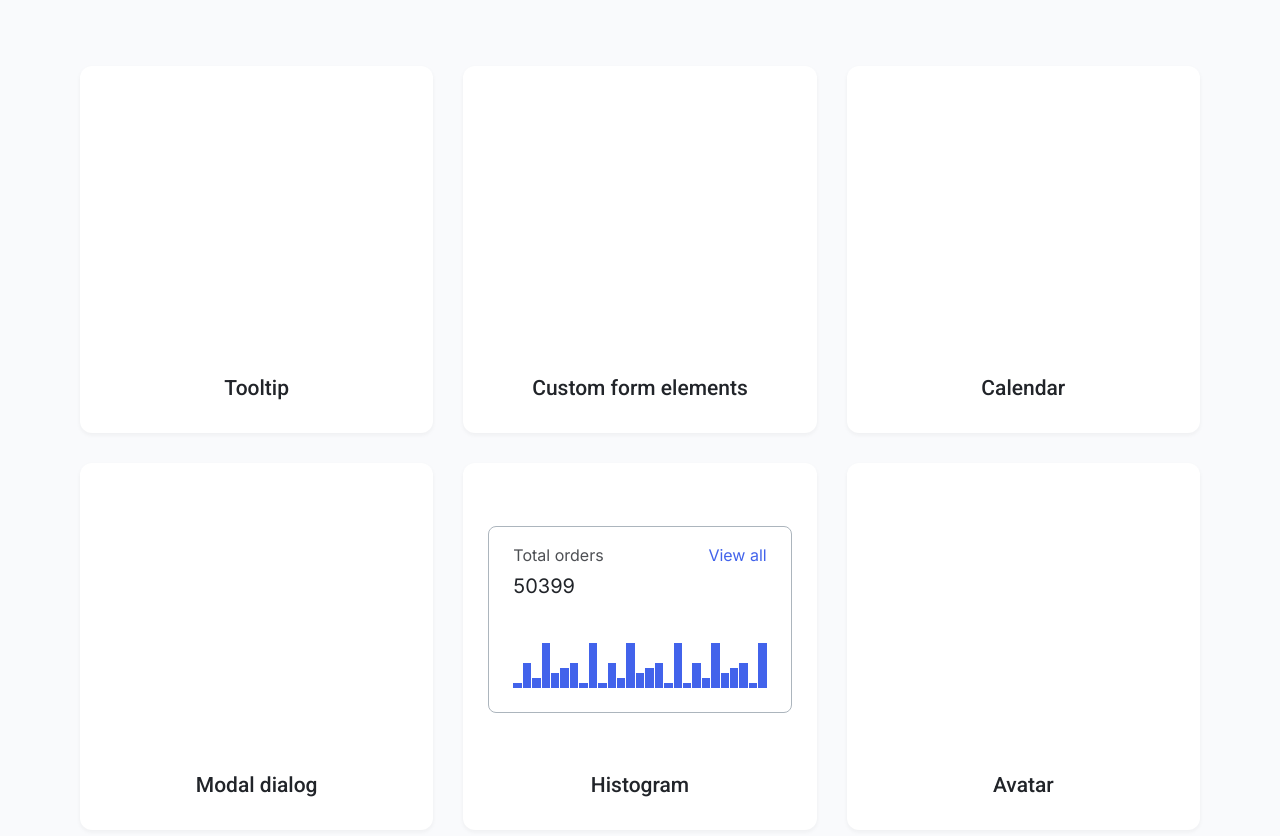
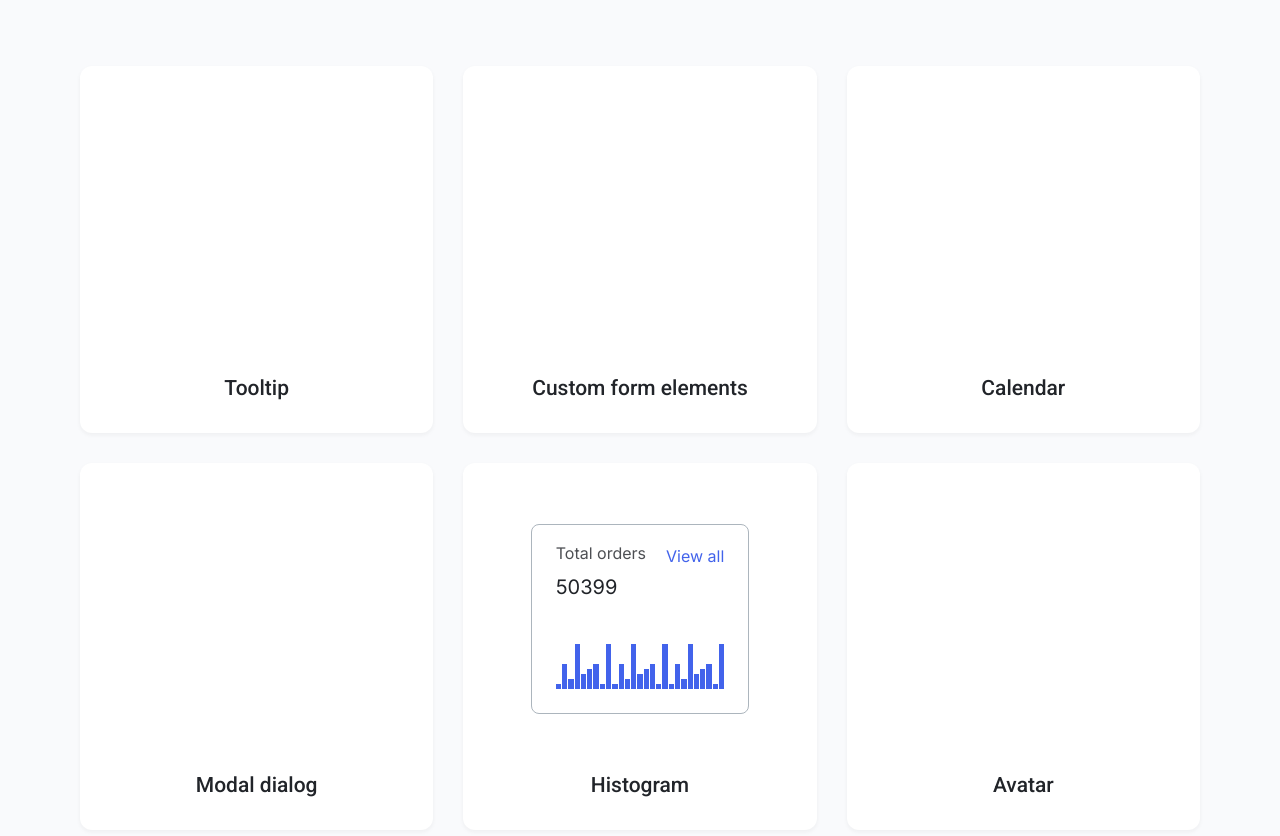
Before and after one commit to js-tasks-ru/htmlcss-20240614_waira, a website: page pages/home/index.html in a window 1280 px wide. Shown: the part 240-1076 px from the top of the page. Drawn offline with Linux system fonts and the light colour scheme.

Commit message:
[histogram] fix paddings

```diff
--- a/04-lection2/01-histogram/histogram.css
+++ b/04-lection2/01-histogram/histogram.css
@@ -1,5 +1,4 @@
 .histogram {
-  width: 100%;
   box-sizing: border-box;
   padding: 16px 24px 24px;
   border: 1px solid #acb5bd;
@@ -14,11 +13,11 @@
   flex-flow: row nowrap;
   align-items: flex-end;
   justify-content: stretch;
+  gap: 1px;
 }
 
 .histogram__bar {
   flex: 1 0 auto;
-  margin-right: 1px;
   background: #4263eb;
 }
 
@@ -42,6 +41,7 @@
 
 .histogram__link {
   display: block;
+  margin-top: 3px;
   margin-left: 20px;
   color: #4263eb;
   font-size: 16px;
--- a/components/histogram.css
+++ b/components/histogram.css
@@ -1,5 +1,4 @@
 .histogram {
-  width: 100%;
   box-sizing: border-box;
   padding: 16px 24px 24px;
   border: 1px solid #acb5bd;
@@ -14,11 +13,11 @@
   flex-flow: row nowrap;
   align-items: flex-end;
   justify-content: stretch;
+  gap: 1px;
 }
 
 .histogram__bar {
   flex: 1 0 auto;
-  margin-right: 1px;
   background: #4263eb;
 }
 
@@ -42,6 +41,7 @@
 
 .histogram__link {
   display: block;
+  margin-top: 3px;
   margin-left: 20px;
   color: #4263eb;
   font-size: 16px;
```
